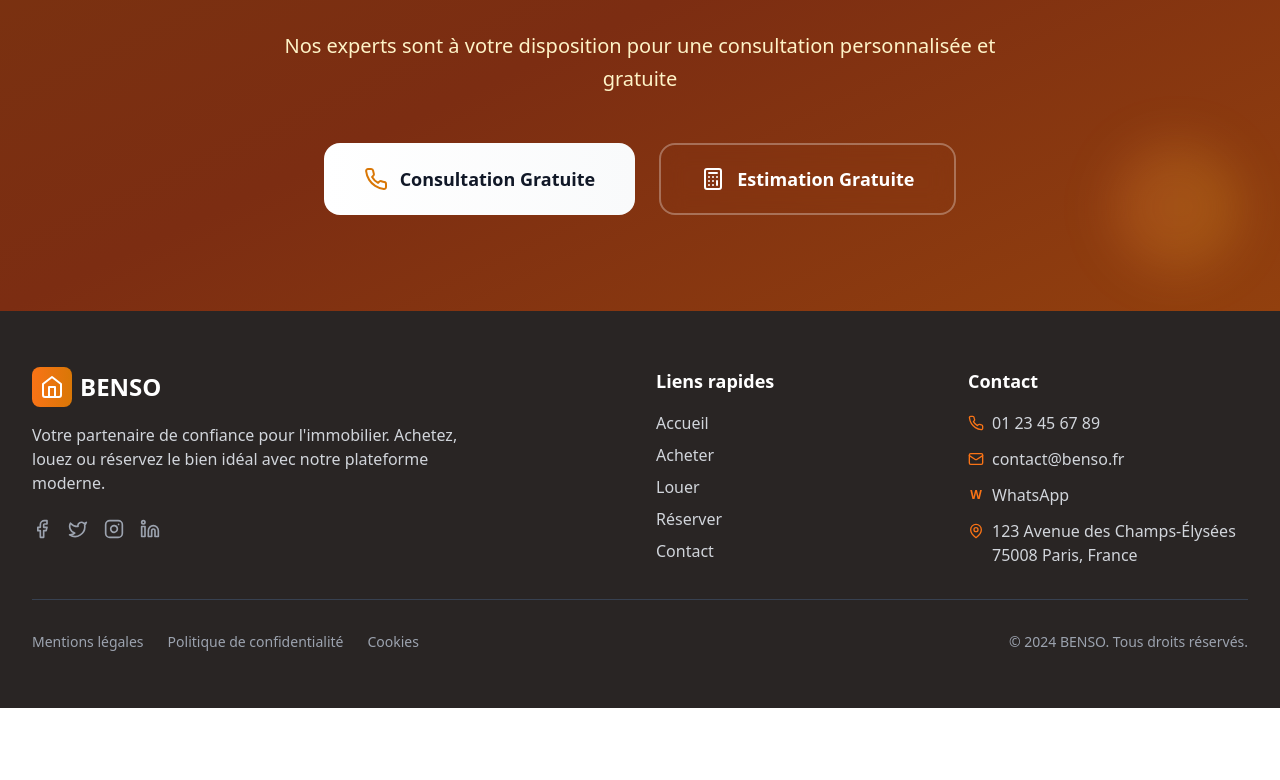
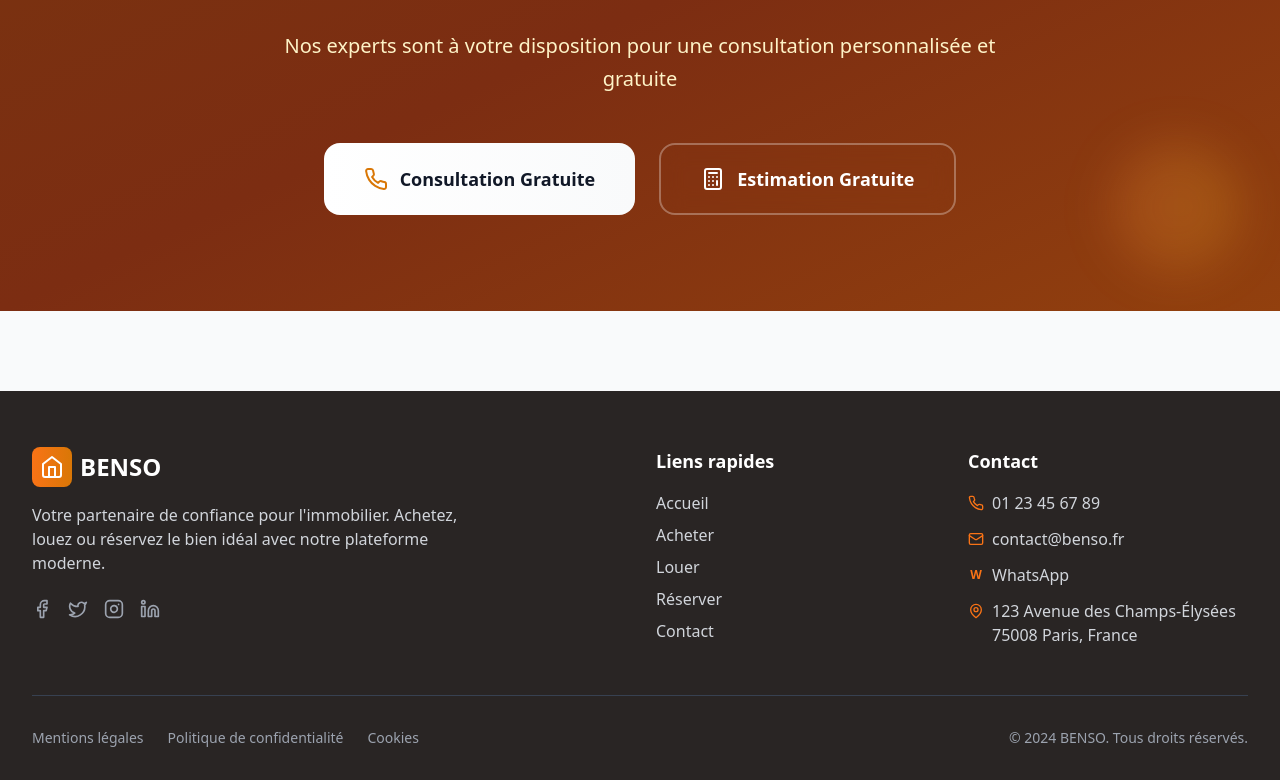
Before and after one commit to syllabakary/Benso, a React (Vite) app: page /services in a window 1280 px wide. Shown: the part 5080-5860 px from the top of the page. Before the commit the page ends 5788 px from the top, so only its background shows below. Built offline with nearby package versions, Linux system fonts and the light colour scheme.

Commit message:
dev benso day 08/08

```diff
--- a/src/components/Footer.tsx
+++ b/src/components/Footer.tsx
@@ -4,9 +4,9 @@ import { Home, Mail, Phone, MapPin, Facebook, Twitter, Instagram, Linkedin } fro
 
 const Footer: React.FC = () => {
   return (
-    <footer className="bg-stone-800 text-white">
-      <div className="max-w-7xl mx-auto px-6 sm:px-6 lg:px-8 py-14">
-        <div className="grid grid-cols-1 md:grid-cols-2 lg:grid-cols-4 gap-8">
+    <footer className="bg-stone-800 text-white mt-20 pt-14 pb-8">
+      <div className="max-w-7xl mx-auto px-6 sm:px-6 lg:px-8">
+        <div className="grid grid-cols-1 md:grid-cols-2 lg:grid-cols-4 gap-8 mb-12">
           {/* Logo et description */}
           <div className="col-span-1 lg:col-span-2">
             <div className="flex items-center space-x-2 mb-4">
@@ -102,7 +102,7 @@ const Footer: React.FC = () => {
           </div>
         </div>
 
-        <div className="border-t border-gray-700 mt-8 pt-8">
+        <div className="border-t border-gray-700 pt-8">
           <div className="flex flex-col md:flex-row justify-between items-center">
             <div className="flex space-x-6 mb-4 md:mb-0">
               <Link to="/mentions-legales" className="text-gray-400 hover:text-orange-500 transition-colors text-sm">
--- a/src/components/Header.tsx
+++ b/src/components/Header.tsx
@@ -125,7 +125,8 @@ const Header: React.FC = () => {
                       </Link>
 
                       <Link
-                        to="/mes-favoris"
+                        to="/tableau-de-bord?tab=userfavoris"
+
                         onClick={() => setIsUserMenuOpen(false)}
                         className="flex items-center space-x-3 px-4 py-3 text-gray-700 hover:text-orange-600 hover:bg-orange-50 transition-all duration-200 group"
                       >
@@ -137,7 +138,7 @@ const Header: React.FC = () => {
                       </Link>
 
                       <Link
-                        to="/mes-reservations"
+                        to="tableau-de-bord?tab=userReservation"
                         onClick={() => setIsUserMenuOpen(false)}
                         className="flex items-center space-x-3 px-4 py-3 text-gray-700 hover:text-orange-600 hover:bg-orange-50 transition-all duration-200 group"
                       >
@@ -149,7 +150,7 @@ const Header: React.FC = () => {
                       </Link>
 
                       <Link
-                        to="/parametres"
+                        to="tableau-de-bord?tab=userParametres"
                         onClick={() => setIsUserMenuOpen(false)}
                         className="flex items-center space-x-3 px-4 py-3 text-gray-700 hover:text-orange-600 hover:bg-orange-50 transition-all duration-200 group"
                       >
```
